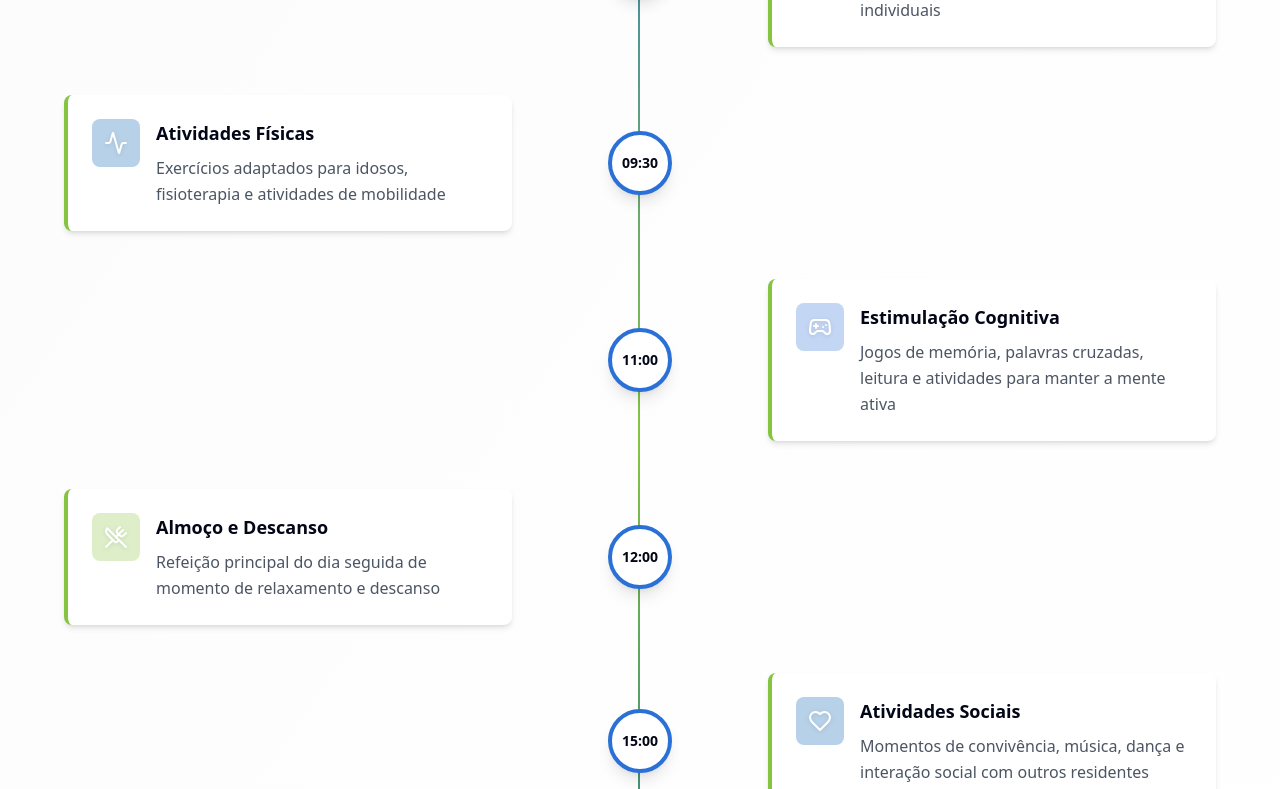
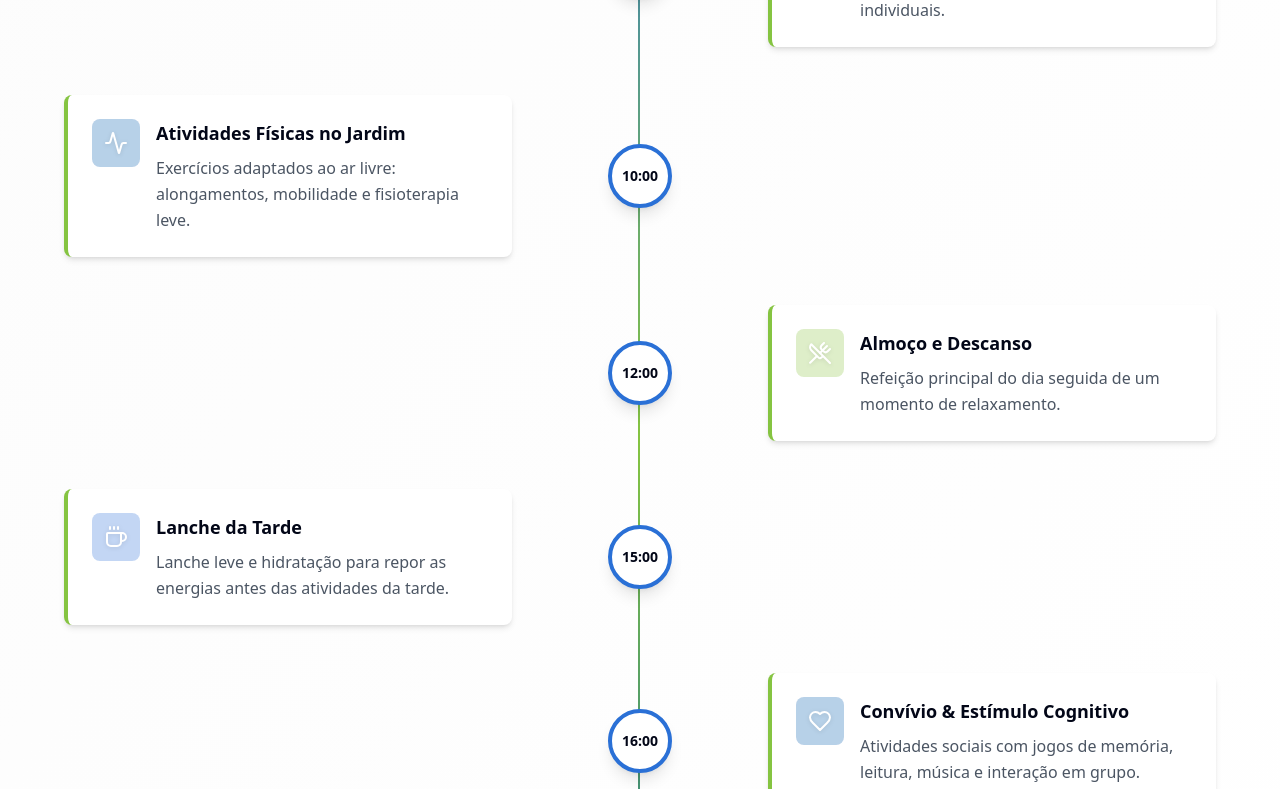
Before and after one commit to orugian/santa-ana-comfort-home, a React (Vite) app: page / in a window 1280 px wide. Shown: the part 3591-4380 px from the top of the page. Built offline with nearby package versions, Linux system fonts and the light colour scheme.

Commit message:
Update Daily Routine timeline
Update the Daily Routine section to reflect the new timeline data. This includes adjusting times, merging activities, and updating card titles as per the provided plan. The alternating left/right layout, equal card heights, and existing visual styles are maintained.

```diff
--- a/src/components/DailyRoutineSection.tsx
+++ b/src/components/DailyRoutineSection.tsx
@@ -4,56 +4,56 @@ export const DailyRoutineSection = () => {
     time: "07:00",
     icon: Sun,
     title: "Despertar e Cuidados Matinais",
-    description: "Acordar suave, higiene pessoal assistida e preparo para o café da manhã",
+    description: "Acordar suave, higiene pessoal assistida e preparo para o café da manhã.",
     color: "bg-[#2A70D6]/10 text-[#2A70D6]",
     iconBg: "bg-[#2A70D6]"
   }, {
-    time: "08:00",
+    time: "08:30",
     icon: Coffee,
     title: "Café da Manhã Nutritivo",
-    description: "Refeição balanceada supervisionada por nutricionista, adaptada às necessidades individuais",
+    description: "Refeição balanceada supervisionada por nutricionista, adaptada às necessidades individuais.",
     color: "bg-[#85C441]/10 text-[#85C441]",
     iconBg: "bg-[#85C441]"
   }, {
-    time: "09:30",
+    time: "10:00",
     icon: Activity,
-    title: "Atividades Físicas",
-    description: "Exercícios adaptados para idosos, fisioterapia e atividades de mobilidade",
+    title: "Atividades Físicas no Jardim",
+    description: "Exercícios adaptados ao ar livre: alongamentos, mobilidade e fisioterapia leve.",
     color: "bg-[#005BAC]/10 text-[#005BAC]",
     iconBg: "bg-[#005BAC]"
-  }, {
-    time: "11:00",
-    icon: Gamepad2,
-    title: "Estimulação Cognitiva",
-    description: "Jogos de memória, palavras cruzadas, leitura e atividades para manter a mente ativa",
-    color: "bg-[#2A70D6]/10 text-[#2A70D6]",
-    iconBg: "bg-[#2A70D6]"
   }, {
     time: "12:00",
     icon: UtensilsCrossed,
     title: "Almoço e Descanso",
-    description: "Refeição principal do dia seguida de momento de relaxamento e descanso",
+    description: "Refeição principal do dia seguida de um momento de relaxamento.",
     color: "bg-[#85C441]/10 text-[#85C441]",
     iconBg: "bg-[#85C441]"
   }, {
     time: "15:00",
+    icon: Coffee,
+    title: "Lanche da Tarde",
+    description: "Lanche leve e hidratação para repor as energias antes das atividades da tarde.",
+    color: "bg-[#2A70D6]/10 text-[#2A70D6]",
+    iconBg: "bg-[#2A70D6]"
+  }, {
+    time: "16:00",
     icon: Heart,
-    title: "Atividades Sociais",
-    description: "Momentos de convivência, música, dança e interação social com outros residentes",
+    title: "Convívio & Estímulo Cognitivo",
+    description: "Atividades sociais com jogos de memória, leitura, música e interação em grupo.",
     color: "bg-[#005BAC]/10 text-[#005BAC]",
     iconBg: "bg-[#005BAC]"
   }, {
     time: "18:00",
     icon: UtensilsCrossed,
-    title: "Jantar em Família",
-    description: "Refeição noturna em ambiente acolhedor, promovendo socialização",
+    title: "Jantar",
+    description: "Refeição noturna em ambiente acolhedor, promovendo socialização.",
     color: "bg-[#2A70D6]/10 text-[#2A70D6]",
     iconBg: "bg-[#2A70D6]"
   }, {
     time: "20:00",
     icon: Moon,
     title: "Preparação para Descanso",
-    description: "Atividades relaxantes, higiene noturna e preparo para uma noite tranquila",
+    description: "Higiene noturna e preparo para uma noite tranquila.",
     color: "bg-[#C1C1C1]/20 text-[#005BAC]",
     iconBg: "bg-[#C1C1C1]"
   }];
```
